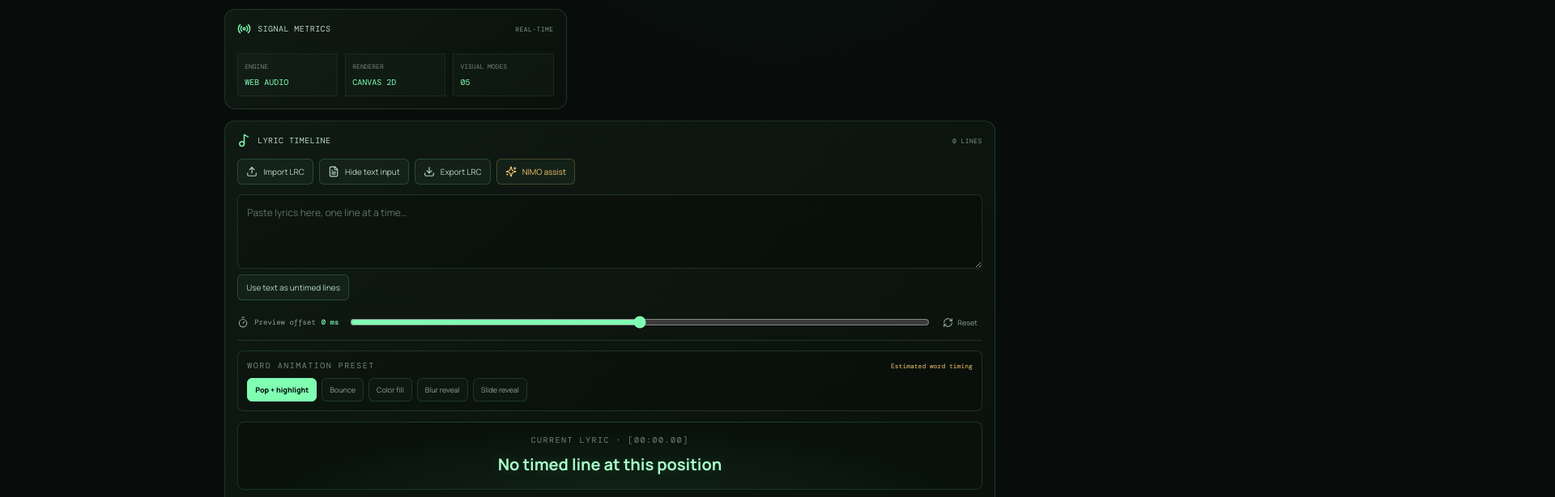
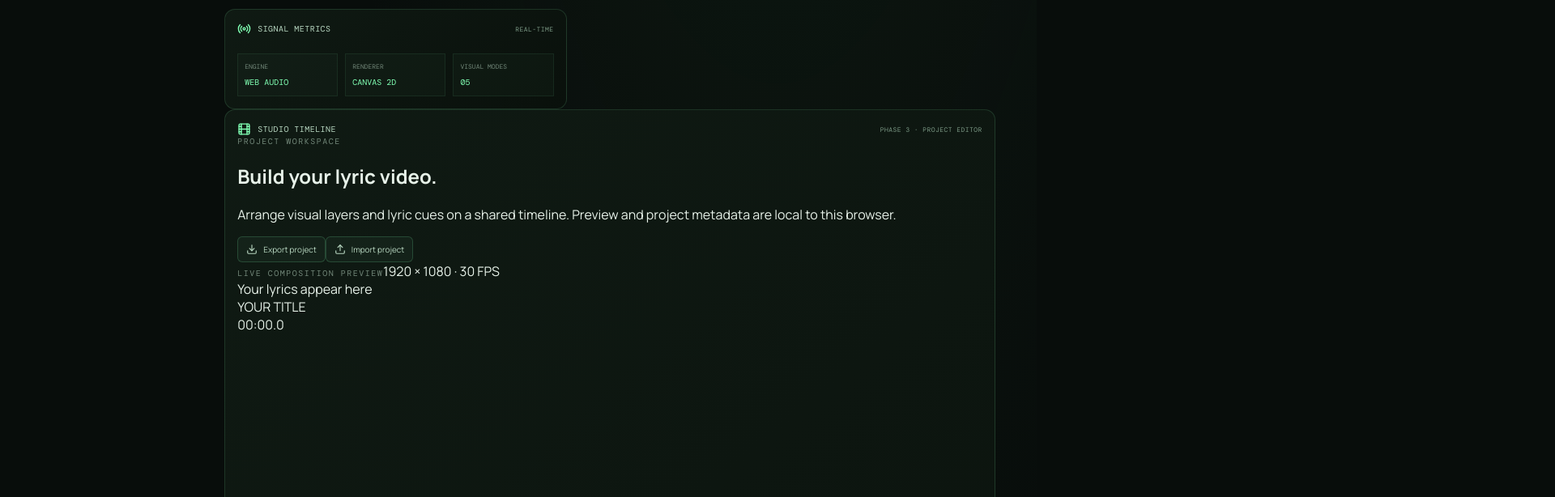
Before and after one commit to manav193/Wavy, a React (Vite) app: page / in a window 1280 px wide. Shown: the part 802-1416 px from the top of the page at 81% size, 1920 px wide, since content can reach past the window. Built offline with nearby package versions, Linux system fonts and the light colour scheme.

Commit message:
feat(studio): integrate timeline and preserve lyric editor state

```diff
--- a/src/App.tsx
+++ b/src/App.tsx
@@ -4,6 +4,8 @@ import {
   Pause, Play, Radio, SkipBack, SkipForward, Volume2, Waves,
 } from "lucide-react";
 import LyricsWorkspace from "./lyrics/LyricsWorkspace";
+import type { LyricLine } from "./lyrics/lrc";
+import StudioTimeline from "./studio/StudioTimeline";
 import AudioExtractor from "./media/AudioExtractor";
 import { isSupportedVideoFile } from "./media/audio-extraction";
 
@@ -170,6 +172,8 @@ export default function App() {
   const [volume, setVolume] = useState(0.8);
   const [mode, setMode] = useState<VisualizerMode>("oscilloscope");
   const [lyricsOpen, setLyricsOpen] = useState(true);
+  const [lyricLines, setLyricLines] = useState<LyricLine[]>([]);
+  const [timelineTimingEdit, setTimelineTimingEdit] = useState<{ id: string; startMs: number; nonce: number } | null>(null);
   const [error, setError] = useState("");
 
   const setupAudioGraph = useCallback(async () => {
@@ -268,6 +272,11 @@ export default function App() {
     if (audioRef.current) audioRef.current.currentTime = value;
   };
 
+  const handleLinesChange = useCallback((nextLines: LyricLine[]) => setLyricLines(nextLines), []);
+  const handleMoveLyric = useCallback((id: string, startMs: number) => {
+    setTimelineTimingEdit({ id, startMs, nonce: Date.now() });
+  }, []);
+
 
   return (
     <div className="app-shell">
@@ -322,7 +331,10 @@ export default function App() {
           <div className="info-card"><div className="card-heading"><span><Radio size={17} /> SIGNAL METRICS</span><span className="small-status">REAL-TIME</span></div><div className="metric-grid"><div><span>ENGINE</span><strong>WEB AUDIO</strong></div><div><span>RENDERER</span><strong>CANVAS 2D</strong></div><div><span>VISUAL MODES</span><strong>05</strong></div></div></div>
         </section>
         {sourceFile && isSupportedVideoFile(sourceFile) && <AudioExtractor key={`${sourceFile.name}-${sourceFile.size}-${sourceFile.lastModified}`} sourceFile={sourceFile} />}
-        {lyricsOpen && <LyricsWorkspace currentTime={currentTime} duration={duration} seek={seek} />}
+        <StudioTimeline currentTime={currentTime} duration={duration} seek={seek} trackName={trackName} lyricLines={lyricLines} onMoveLyric={handleMoveLyric} />
+        <div hidden={!lyricsOpen}>
+          <LyricsWorkspace currentTime={currentTime} duration={duration} seek={seek} onLinesChange={handleLinesChange} timelineTimingEdit={timelineTimingEdit} />
+        </div>
         <footer>WAVY AUDIO SYSTEMS <span>BUILT FOR THE RHYTHM</span><span>LOCAL-FIRST · V0.1</span></footer>
       </main>
     </div>
```
